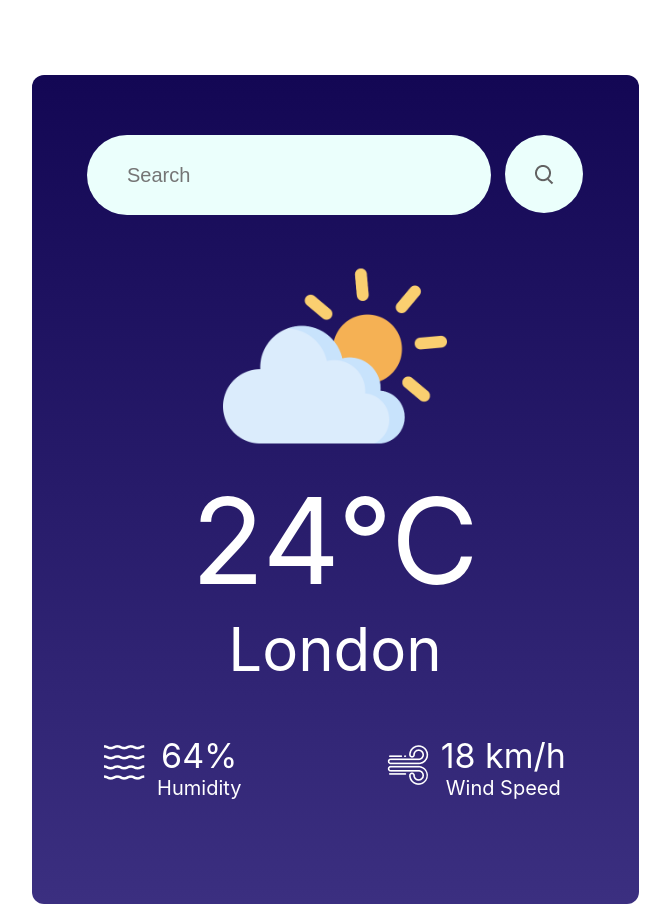
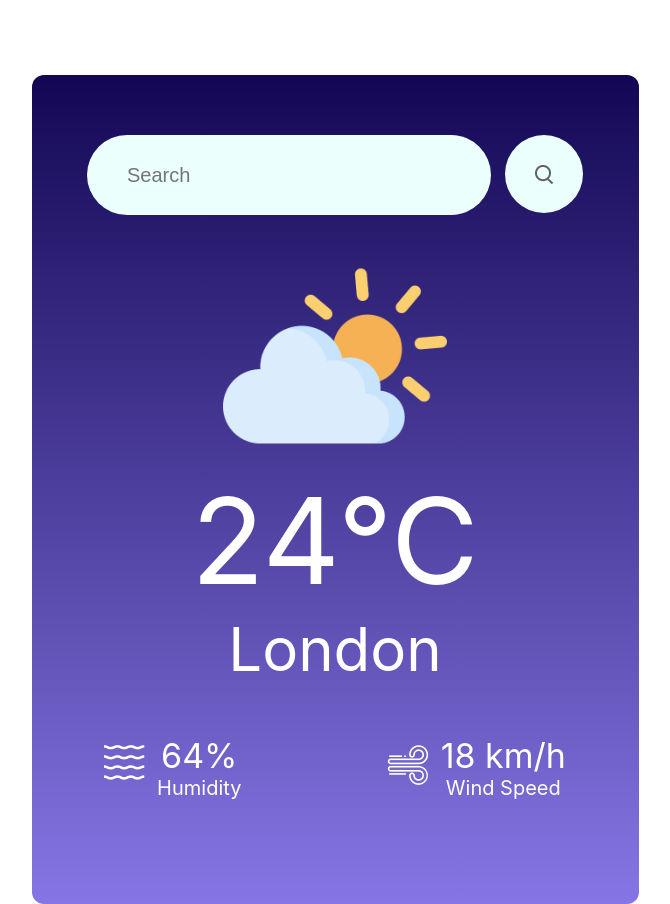
Before and after one commit to sidrathabib/metroweather, a React (Create React App) app: page / in a window 1280 px wide. Shown: the whole page, without its empty margins (305-975 px from the left). Built offline with nearby package versions, Linux system fonts and the light colour scheme.

Commit message:
more updates to come

```diff
--- a/src/Components/WeatherApp/WeatherApp.css
+++ b/src/Components/WeatherApp/WeatherApp.css
@@ -4,7 +4,7 @@
     margin: auto;
     margin-top: 75px;
     border-radius: 12px;
-    background-image: linear-gradient(180deg, #130754 0%, #3b2f80 100%)
+    background-image: linear-gradient(180deg, #130754 0%, #8676e5 100%)
 }
 .top-bar{
     display: flex;
```
